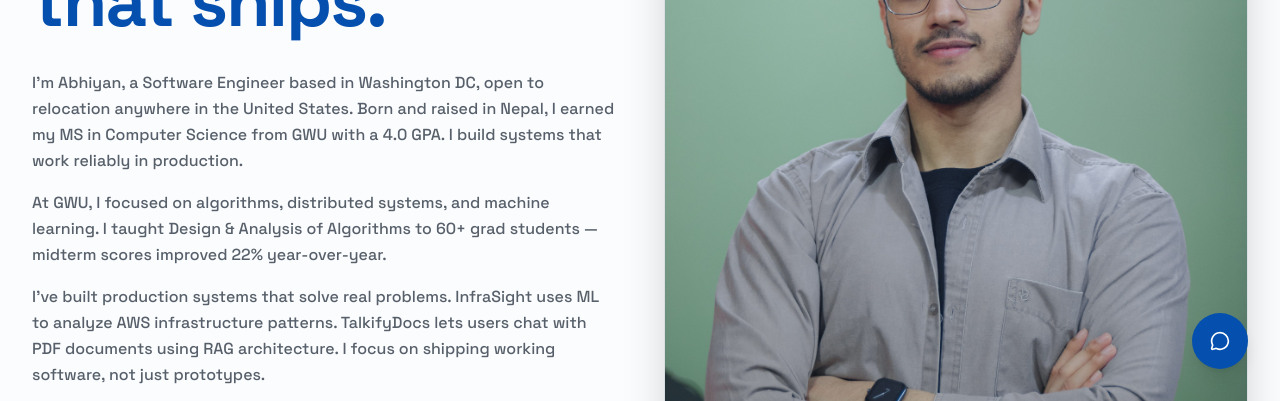
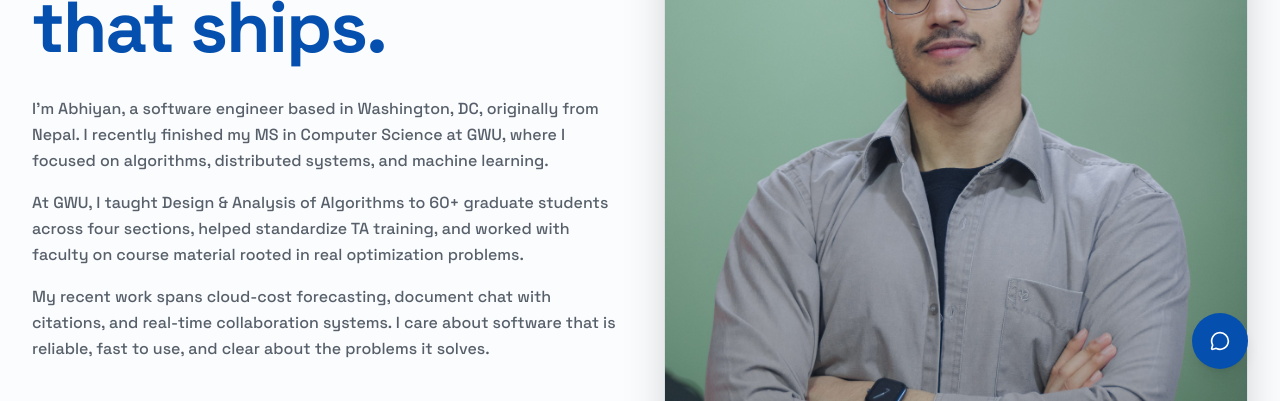
Before and after one commit to aabhiyann/portfolio-abhiyan, a React (Vite) app: page /about in a window 1280 px wide. Shown: the part 399-800 px from the top of the page. Built offline with nearby package versions, Linux system fonts and the light colour scheme.

Commit message:
content: rewrite about intro with clearer experience details

```diff
--- a/src/pages/About.tsx
+++ b/src/pages/About.tsx
@@ -56,24 +56,22 @@ function About() {
 
                 <div className="space-y-4 text-text-secondary leading-relaxed">
                   <p>
-                    I'm Abhiyan, a Software Engineer based in Washington DC,
-                    open to relocation anywhere in the United States. Born and
-                    raised in Nepal, I earned my MS in Computer Science from GWU
-                    with a 4.0 GPA. I build systems that work reliably in
-                    production.
+                    I'm Abhiyan, a software engineer based in Washington, DC,
+                    originally from Nepal. I recently finished my MS in
+                    Computer Science at GWU, where I focused on algorithms,
+                    distributed systems, and machine learning.
                   </p>
                   <p>
-                    At GWU, I focused on algorithms, distributed systems, and
-                    machine learning. I taught Design & Analysis of Algorithms
-                    to 60+ grad students — midterm scores improved 22%
-                    year-over-year.
+                    At GWU, I taught Design & Analysis of Algorithms to 60+
+                    graduate students across four sections, helped standardize
+                    TA training, and worked with faculty on course material
+                    rooted in real optimization problems.
                   </p>
                   <p>
-                    I've built production systems that solve real problems.
-                    InfraSight uses ML to analyze AWS infrastructure patterns.
-                    TalkifyDocs lets users chat with PDF documents using RAG
-                    architecture. I focus on shipping working software, not just
-                    prototypes.
+                    My recent work spans cloud-cost forecasting, document chat
+                    with citations, and real-time collaboration systems. I care
+                    about software that is reliable, fast to use, and clear
+                    about the problems it solves.
                   </p>
                 </div>
               </motion.div>
```
